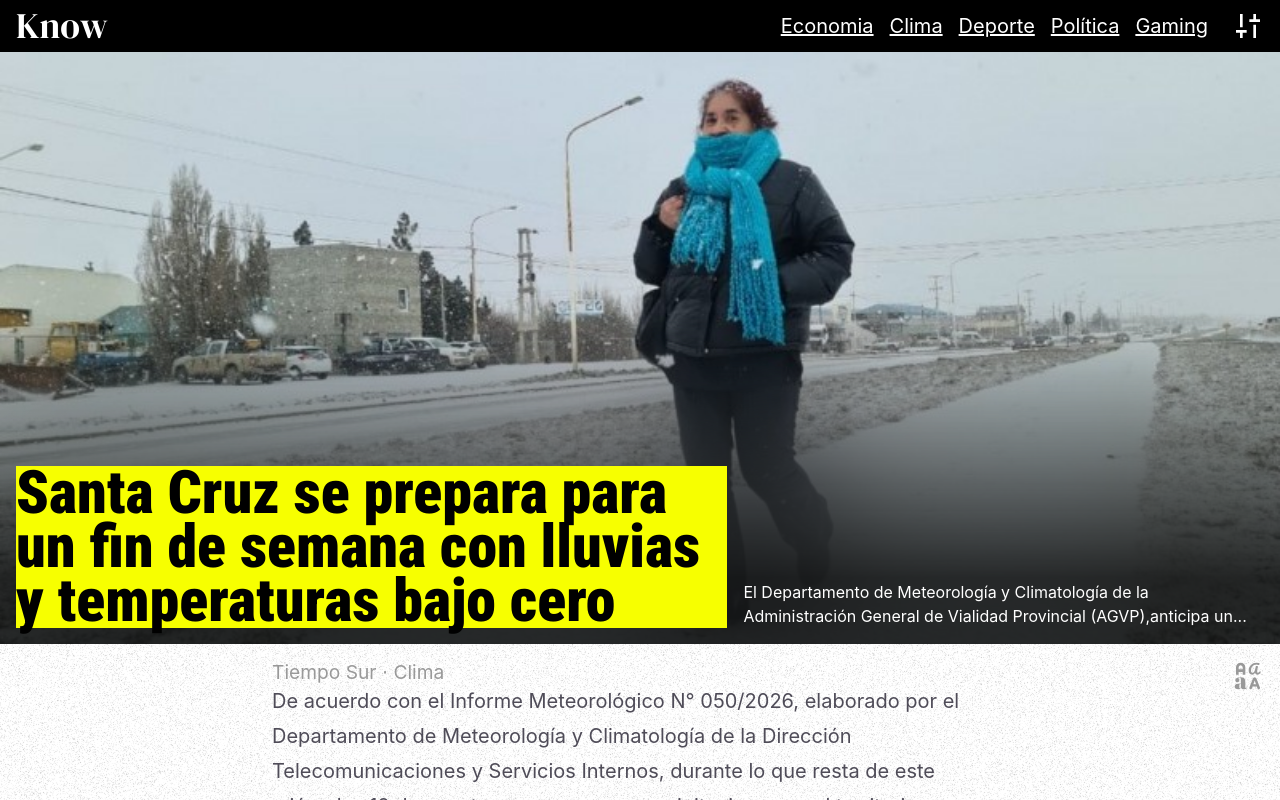
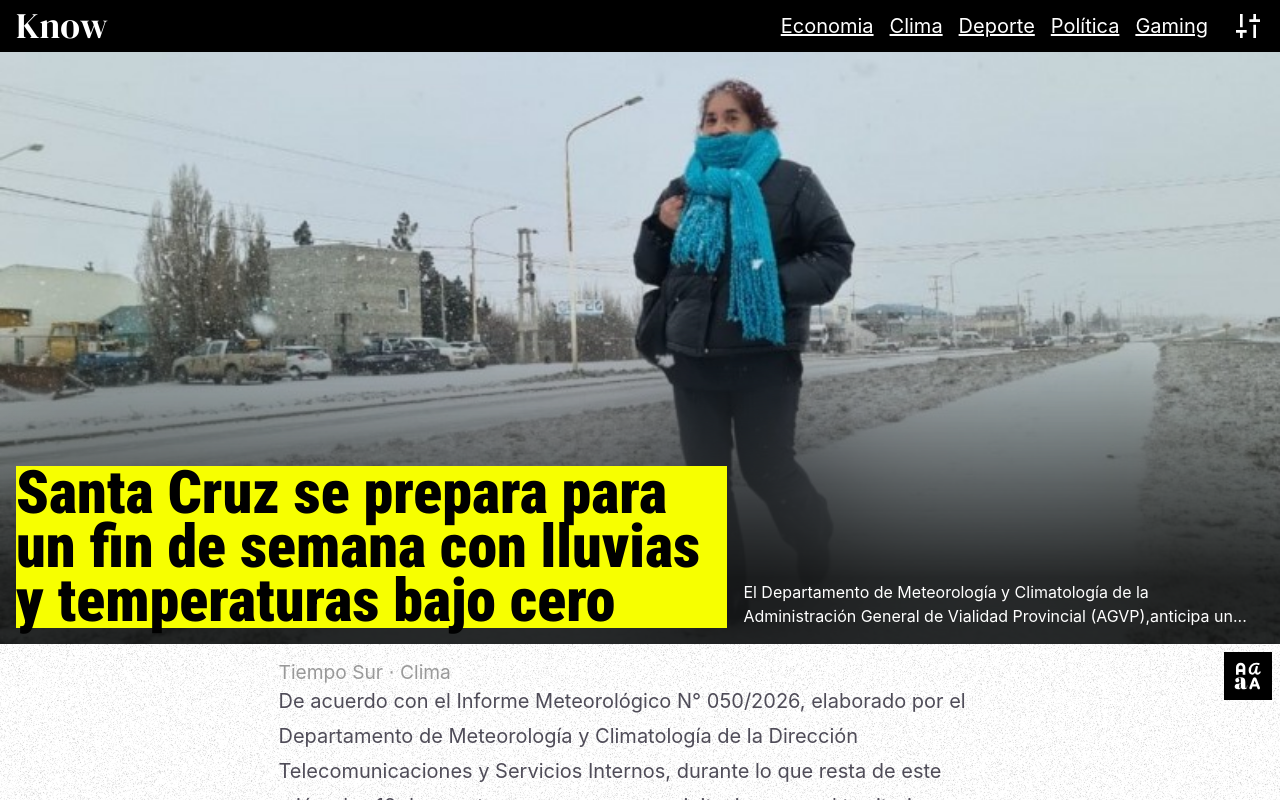
Before and after one commit to Nancuante-Juan/know, a React (Vite) app: page /n/1 in a window 1280 px wide. Shown: the top 800 px of the page. Built offline with nearby package versions, Linux system fonts and the light colour scheme; a web font is replaced by a local one.

Commit message:
Ya no habrá indice

```diff
--- a/src/Noticia.jsx
+++ b/src/Noticia.jsx
@@ -6,7 +6,6 @@ import * as Filter from "./RecibirNoticias";
 import * as Almac from "./Almacenamiento";
 import BarraNavegación from "./BarraNavegacion";
 import PersonalizarLectura from "./PersonalizarLecturaPopup";
-import DivisorSeccion from "./DivisorSeccion";
 import AutoGrid from "./AutoGrid";
 import BarraPrincipalMobile from "./BarraPrincipalMobile";
 import MenuPrincipalMobile from "./MenuPrincipalMobile";
@@ -97,23 +96,7 @@ export default function Noticia () {
 			</div>
 
 			<div className="flex flex-row bg-repeat min-h-[30vh] trans" style={{backgroundColor: "var(--lectura-color-fondo)", backgroundImage: "var(--lectura-ruido)"}}>
-				{lectura.anchoPag !== 100 ? <div className="sticky h-full top-0 max-h-screen hidden md:flex w-full noticia n-barra-lateral n-bl-izquierda">
-
-
-
-					{/* ACA VA EL INDICE DE LA NOTICIA */}
-
-
-
-					{lectura.anchoPag < 70 ? /* si el ancho de la noticia es demasiado pequeño o la ventana lo es el botono se muestra a la izquierda */
-					<button className="p-4 hidden md:flex xl:hidden" onClick={e => setPanel_mostrar(true)}>
-						<img className="h-8" src={`/${"src/assets/icons/styles24.svg"}`}/>
-					</button> :
-					<button className="p-4 hidden md:flex" onClick={e => setPanel_mostrar(true)}>
-						<img className="h-8" src={`/${"src/assets/icons/styles24.svg"}`}/>
-					</button>
-					}
-
+				{lectura.anchoPag !== 100 ? <div className="sticky h-full top-0 max-h-screen hidden md:flex w-full noticia n-barra-lateral n-bl-izquierda p-4">
 				</div> : <></>}
 
 				<div className="p-4 select-text w-full NOTICIA_CONTENT noticia n-medio">
@@ -124,19 +107,16 @@ export default function Noticia () {
 					{text}
 				</div>
 
-				{lectura.anchoPag < 70 ? <div className="sticky h-fit top-0 w-full hidden xl:flex justify-end noticia n-barra-lateral n-bl-derecha">
-					<button className="p-4" onClick={e => setPanel_mostrar(true)}>
+				{lectura.anchoPag !== 100 ? <div className="sticky h-fit top-0 w-full hidden md:flex justify-end noticia n-barra-lateral n-bl-derecha p-2">
+					<button className="p-2 bg-black" onClick={e => setPanel_mostrar(true)}>
 						<img className="h-8" src={`/${"src/assets/icons/styles24.svg"}`}/>
 					</button>
 				</div> : <></>}
 
 				{lectura.anchoPag == 100 ?
-					<div className="hidden md:flex fixed p-4 gap-2 bottom-0 w-120 max-w-screen z-10">
-						<button className="p-2 w-full bg-black text-white text-2xl Fonts-RobotoC font-black min-h-12" onClick={e => setSelector_mostrar(true)}>
-							- [Inicio]
-						</button>
+					<div className="hidden md:flex fixed p-4 gap-2 bottom-0 right-0 z-10">
 						<button className="p-2 bg-black" onClick={e => setPanel_mostrar(true)}>
-							<img src={`/${"src/assets/icons/styles_white24.svg"}`} alt="Menú" className="min-h-8 min-w-8" />
+							<img src={`/${"src/assets/icons/styles24.svg"}`} alt="Menú" className="min-h-8 min-w-8" />
 						</button>
 					</div>
 				: <></>}
```
Also changed, not shown: src/assets/icons/styles24.svg, src/assets/icons/styles_white24.svg (deleted).
